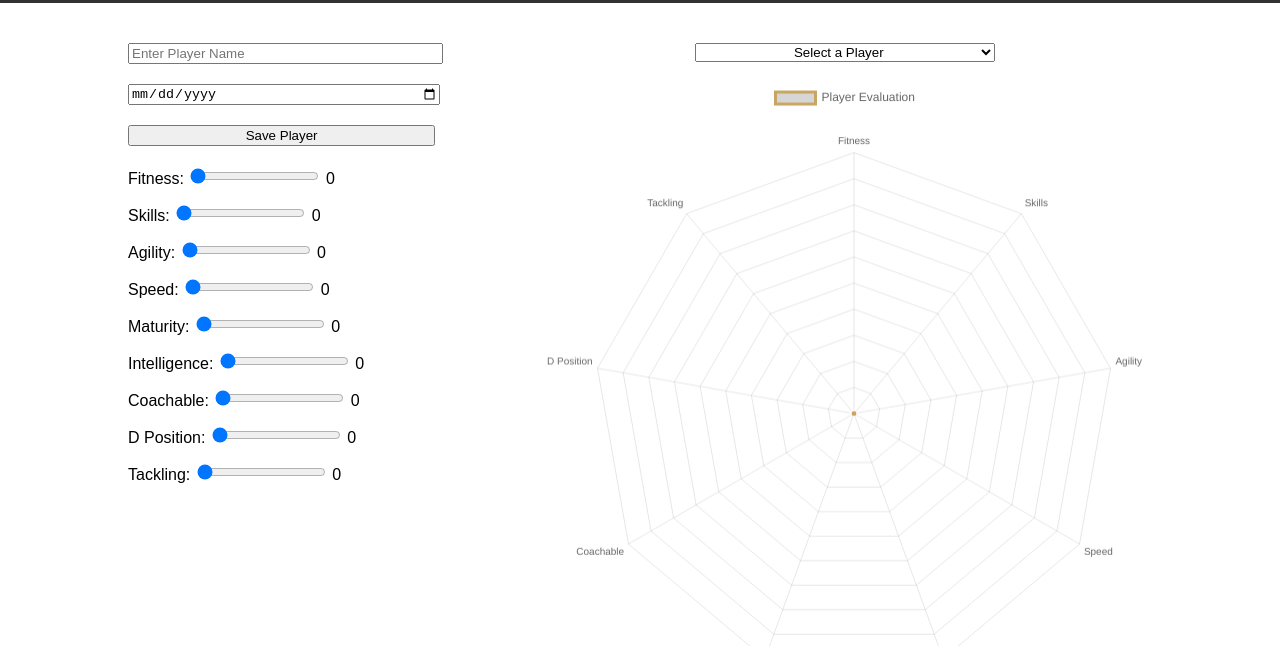
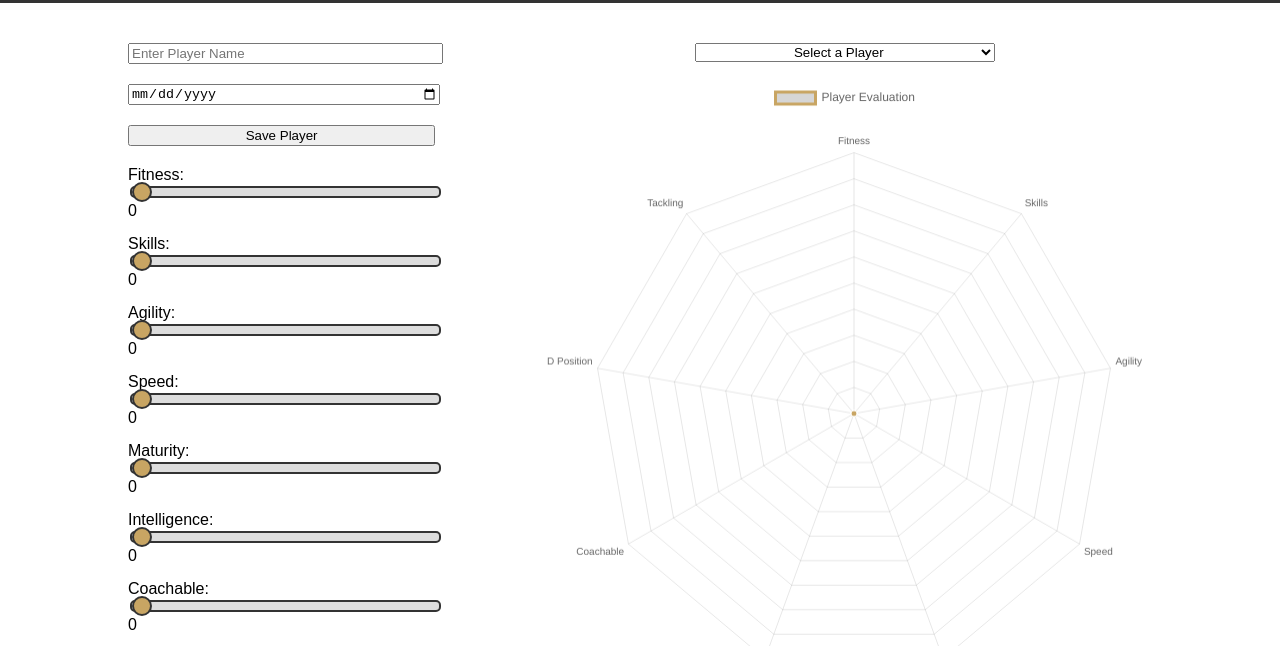
Before and after one commit to GIT-Strategies/Evaluation-Beta, a plain HTML site: page index.html in a window 1280 px wide. Shown: the part 97-743 px from the top of the page. Drawn offline with nearby package versions, Linux system fonts and the light colour scheme.

Commit message:
Add files via upload

```diff
--- a/styles_radarsliders2.css
+++ b/styles_radarsliders2.css
@@ -90,6 +90,42 @@ body {
     margin-top: 20px;
 }
 
+/* Sliders Styling */
+input[type="range"] {
+    -webkit-appearance: none; /* For Chrome, Safari */
+    -moz-appearance: none;    /* For Firefox */
+    appearance: none;         /* Standard property */
+    width: 100%;
+    height: 8px;
+    background: #ddd; /* Gray background for slider */
+    border-radius: 5px; /* Rounded corners for the slider track */
+    outline: none;
+    border: 2px solid #333333; /* Border color to match branding */
+}
+
+/* Change the thumb (slider button) */
+input[type="range"]::-webkit-slider-thumb {
+    -webkit-appearance: none; /* For Chrome, Safari */
+    appearance: none;         /* Standard property */
+    width: 20px;
+    height: 20px;
+    background: #C8A563; /* Gold color for the slider thumb */
+    border-radius: 50%; /* Make the thumb rounded */
+    cursor: pointer;
+    border: 2px solid #333333; /* Dark border for better visibility */
+}
+
+input[type="range"]::-moz-range-thumb {
+    -moz-appearance: none;    /* For Firefox */
+    appearance: none;         /* Standard property */
+    width: 20px;
+    height: 20px;
+    background: #C8A563; /* Gold color for the slider thumb */
+    border-radius: 50%;
+    cursor: pointer;
+    border: 2px solid #333333;
+}
+
 /* Center content with uniform padding */
 .center-content {
     text-align: center;
```
